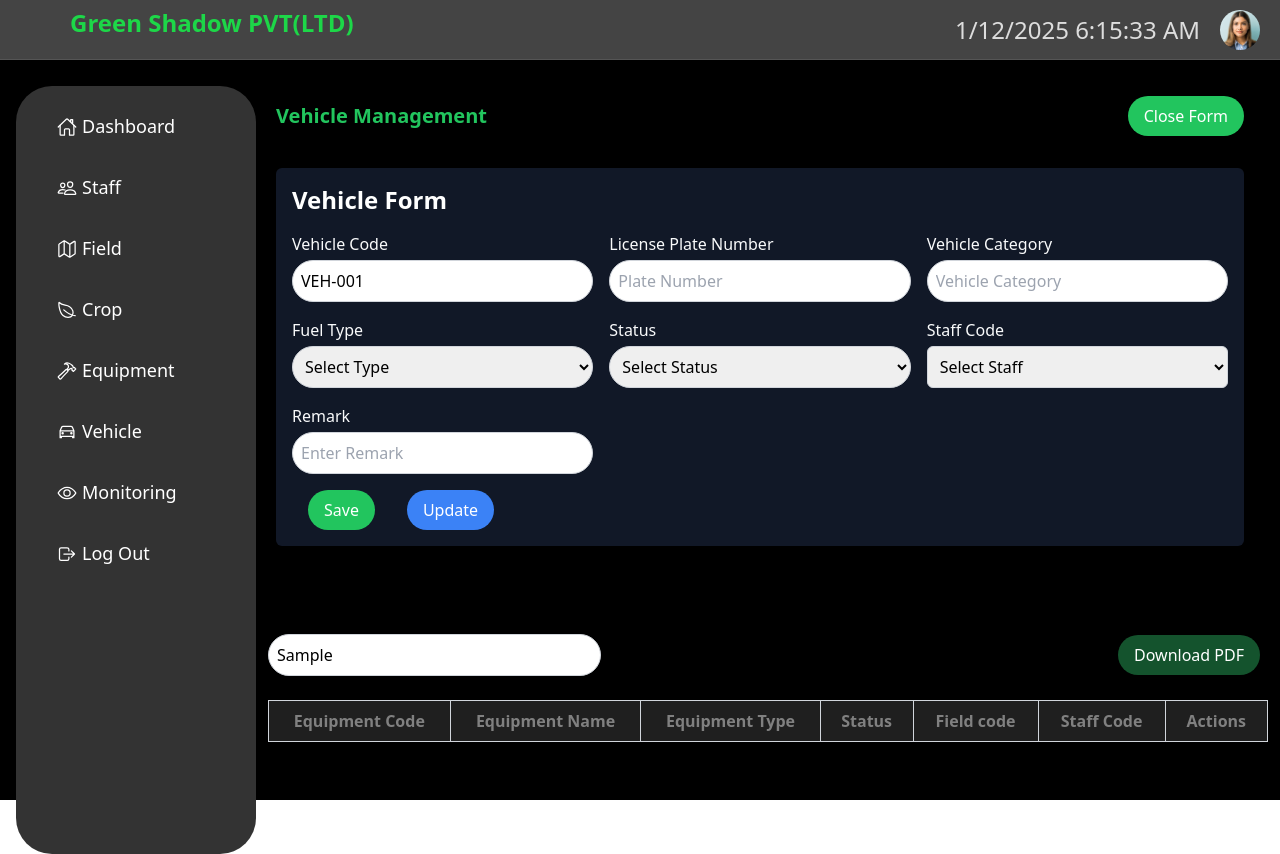
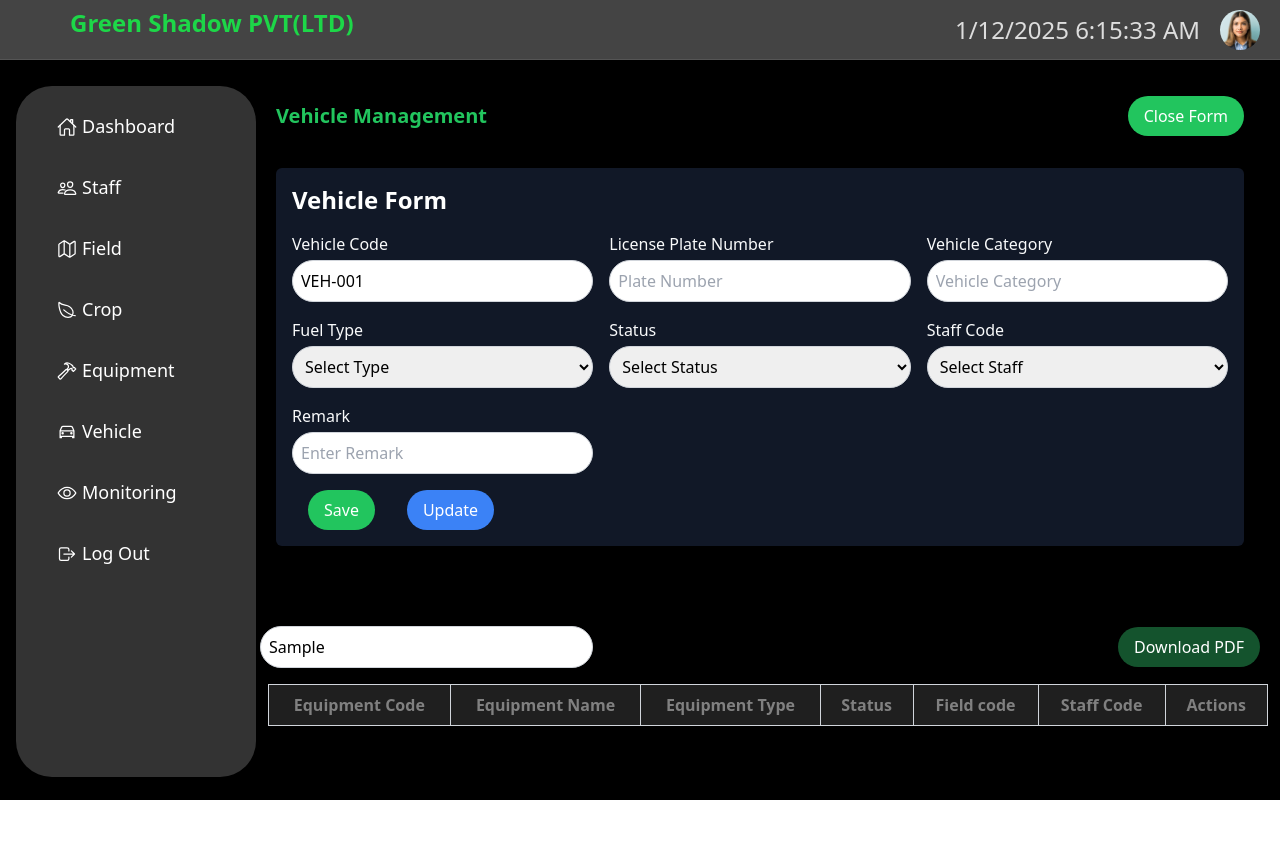
Before and after one commit to ApsaraWitharana/RAD-CW-Green-Shadow-Frontend, a React (Vite) app: page /vehicle in a window 1280 px wide. Both pictures are taken after typing "Sample" into the empty fields and a click on the button "Add Vehicle". After the commit the page ends 800 px from the top, so only its background shows below. Built offline with nearby package versions, Linux system fonts and the light colour scheme.

Commit message:
add-done

```diff
--- a/src/pages/Vehicle.tsx
+++ b/src/pages/Vehicle.tsx
@@ -4,6 +4,10 @@
 import {RootState} from "../store/Store.ts";
 import {deleteVehicle, setVehicle, updateVehicle} from "../slice/Vehicle.ts";
 import {Vehicle} from "../model/Vehicle.ts";
+import {searchOutline} from "ionicons/icons";
+import {IonIcon} from "@ionic/react";
+
+
 
 export const VehicleForm = () => {
     const [showForm, setShowForm] = useState(false);
@@ -127,7 +131,7 @@
                             </div>
                             <div>
                                 <label className="block mb-1 text-gray-50">Staff Code</label>
-                                <select className="w-full p-2 border border-gray-300 rounded-md" value={staffId} onChange={(e) => setStaffId(e.target.value)}>
+                                <select className="w-full p-2 border border-gray-300 rounded-full" value={staffId} onChange={(e) => setStaffId(e.target.value)}>
                                     <option>Select Staff</option>
                                     <option value="SFD-001">SFD-001</option>
                                     <option value="SFD-002">SFD-002</option>
@@ -151,7 +155,11 @@
             <div>
                 <h2 className="text-2xl font-bold mb-4">Equipment List</h2>
                 <div className="mb-4 flex justify-between items-center">
-                    <input type="text" className="w-1/3 p-2 m-2 border border-gray-300 rounded-full" placeholder="Search Crop"/>
+                    <input type="text" className="w-1/3 p-2  border border-gray-300 rounded-full"
+                           placeholder="Search Vehicle"/>
+                    {/*<div className="iconBx">*/}
+                    {/*    <IonIcon icon={searchOutline}/>*/}
+                    {/*</div>*/}
                     <button className="px-4 py-2 bg-green-900 text-white rounded-full hover:bg-green-600">
                         Download PDF
                     </button>
--- a/src/style/FieldForm.css
+++ b/src/style/FieldForm.css
@@ -19,3 +19,8 @@
 .main{
     margin-top: 60px;
 }
+
+.iconBx{
+    margin-left:0;
+
+}
--- a/src/style/Sidebar.css
+++ b/src/style/Sidebar.css
@@ -23,7 +23,7 @@
     width: 240px;
     background-color: #333;
     color: #fff;
-    height: 100%;
+    height: 90%;
     transition: transform 0.3s ease;
     padding: 0;
     font-size: 18px;
```
